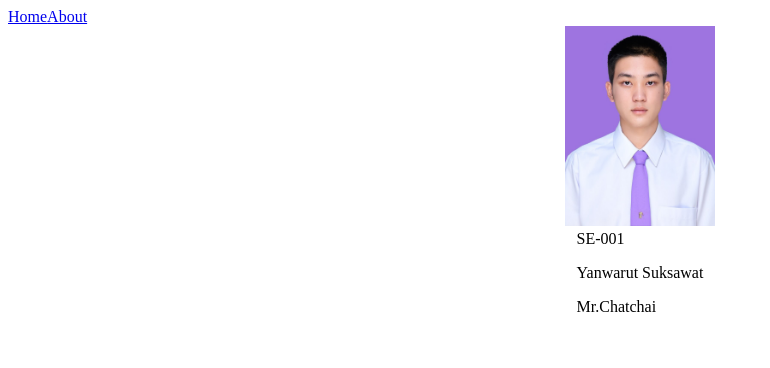
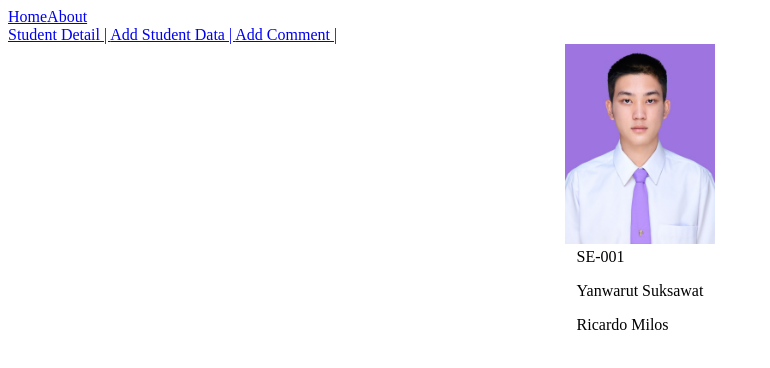
Before and after one commit to SE331-2023-project1/project01-sodium_helium_einstenium, a Vue app: page /student/1 in a window 1280 px wide. Shown: the top 368 px of the page, without its empty margins (0-770 px from the left). Built offline with nearby package versions, Linux system fonts and the light colour scheme; data requests are answered from the project's data file.

Commit message:
Create StudentLayout page
Create a Layout page of a student, Setup route navigation in index.ts

```diff
--- a/db.json
+++ b/db.json
@@ -7,8 +7,7 @@
       "name": "Yanwarut",
       "surname": "Suksawat",
       "image": "/src/assets/images/Student1.JPG",
-
-      "teacher": "Mr.Chatchai"
+      "advisorId": 3
     },
     {
       "id": 2,
@@ -16,7 +15,7 @@
       "name": "Cherprang ",
       "surname": "BNK48",
       "image": "/src/assets/images/Student22.jpg",
-      "teacher": "Mr.Chaichat"
+      "advisorId": 4
     },
     {
       "id": 3,
@@ -24,7 +23,7 @@
       "name": "Nobi",
       "surname": "Nobita",
       "image": "/src/assets/images/Student6.jpg",
-      "teacher": "Mrs.Panda"
+      "advisorId": 1
     },
     {
       "id": 4,
@@ -32,7 +31,7 @@
       "name": "Asher",
       "surname": "Barton",
       "image": "/src/assets/images/Student7.jpg",
-      "teacher": "Mrs.Panda"
+      "advisorId": 1
     },
     {
       "id": 5,
@@ -40,7 +39,7 @@
       "name": "Ignatius",
       "surname": "Sears",
       "image": "/src/assets/images/Student8.jpg",
-      "teacher": "Mrs.Panda"
+      "advisorId": 4
     },
     {
       "id": 6,
@@ -48,7 +47,7 @@
       "name": "Rebecca",
       "surname": "Gordon",
       "image": "/src/assets/images/Student3.png",
-      "teacher": "Mrs.Panda"
+      "advisorId": 2
     },
     {
       "id": 7,
@@ -56,7 +55,7 @@
       "name": "Upton",
       "surname": "Glover",
       "image": "/src/assets/images/Student4.jpg",
-      "teacher": "Mrs.Panda"
+      "advisorId": 3
     },
     {
       "id": 8,
@@ -64,100 +63,95 @@
       "name": "Macon",
       "surname": "Albert",
       "image": "/src/assets/images/Student5.jpg",
-      "teacher": "Mrs.Panda"
+      "advisorId": 3
     },
     {
       "id": 9,
-      "studentID":"SE-008",
+      "studentID":"SE-009",
       "name": "Robert",
       "surname": "Oppenheimer",
       "image": "/src/assets/images/Student9.jpg",
-      "teacher": "Mrs.Panda"
+      "advisorId": 2
     },
     {
       "id": 10,
-      "studentID":"SE-008",
+      "studentID":"SE-010",
       "name": "Robert",
       "surname": "Oppenheimer",
       "image": "/src/assets/images/Student10.jpg",
-      "teacher": "Mrs.Panda"
+      "advisorId": 2
     },
     {
       "id": 11,
-      "studentID":"SE-008",
+      "studentID":"SE-011",
       "name": "Walter",
       "surname": "White",
       "image": "/src/assets/images/Student11.jpg",
-      "teacher": "Mrs.Panda"
+      "advisorId": 5
     },
     {
       "id": 12,
-      "studentID":"SE-008",
+      "studentID":"SE-012",
       "name": "Jesse",
       "surname": "Pinkeman",
       "image": "/src/assets/images/Student12.jpg",
-      "teacher": "Mrs.Panda"
+      "advisorId": 5
     },
     {
       "id": 13,
-      "studentID":"SE-008",
+      "studentID":"SE-013",
       "name": "P'To",
       "surname": "Sillyfool",
       "image": "/src/assets/images/Student13.jpg",
-      "teacher": "Mrs.Panda"
+      "advisorId": 5
     },
     {
       "id": 14,
-      "studentID":"SE-008",
+      "studentID":"SE-014",
       "name": "Vin",
       "surname": "Diesel",
       "image": "/src/assets/images/Student23.jpg",
-      "teacher": "Mrs.Panda"
+      "advisorId": 2
     },
     {
       "id": 15,
-      "studentID":"SE-008",
+      "studentID":"SE-015",
       "name": "Jesus",
       "surname": "Christ",
       "image": "/src/assets/images/Student17.jpg",
-      "teacher": "Mrs.Panda"
+      "advisorId": 5
     }
 
   ],
-  "Advisors": [
+  "advisors": [
   {
     "id":"1",
-    "advisorID":"SEA-001" ,
     "name":"Master",
-    "surename":"Roshi",
+    "surname":"Roshi",
     "image":"https://static.wikia.nocookie.net/dragonball/images/e/e0/BuffRoshi%28PtP%29.png/revision/latest?cb=20170507163853"
   },
   {
     "id":"2",
-    "advisorID":"SEA-002" ,
     "name":"Doctor",
-    "surename":"Fish",
+    "surname":"Fish",
     "image":"https://storage-wp.thaipost.net/2022/05/%E0%B8%AB%E0%B8%A1%E0%B8%AD%E0%B8%9B%E0%B8%A5%E0%B8%B2-3.jpg"
   },
   {
     "id":"3",
-    "advisorID":"SEA-003" ,
     "name":"Ricardo",
-    "surename":"Milos",
+    "surname":"Milos",
     "image":"https://encrypted-tbn0.gstatic.com/images?q=tbn:ANd9GcTKuytkKRrbL9cS7FhwW8ywHptwKj0oE63Fz0MUKuvBgrltibfwXvmBHUeadM_nreicaqs&usqp=CAU"
   },
   {
     "id":"4",
-    "advisorID":"SEA-004" ,
     "name":"Billy",
-    "surename":"Herrington",
+    "surname":"Herrington",
     "image":"https://i1.sndcdn.com/avatars-000411292317-dt2f28-t500x500.jpg"
   },
   {
     "id":"5",
-    "advisorID":"SEA-005" ,
     "name":"Dreamy",
-    "surename":"Bull",
+    "surname":"Bull",
     "image":"https://i1.sndcdn.com/artworks-CnVRs1wSaUG51r6t-hYuXBA-t500x500.jpg"
   }
 ]
--- a/src/info.ts
+++ b/src/info.ts
@@ -5,5 +5,5 @@ export interface Information{
     surname: string
     studentProfile: string
     image: string
-    teacher: string
+    advisorId: number
 }
--- a/src/router/index.ts
+++ b/src/router/index.ts
@@ -1,7 +1,12 @@
 import { createRouter, createWebHistory } from 'vue-router'
 import HomeView from '../views/HomeView.vue'
 import AboutView from '../views/AboutView.vue'
-import StudentDetailView from '@/views/StudentDetailView.vue'
+import StudentDetailView from '@/views/event/StudentDetailView.vue'
+import StudentLayoutView from '@/views/event/StudentLayoutView.vue'
+import { useInformationStore } from '@/stores/informantion'
+import InformationService from '@/services/InformationService'
+import StudentAddView from '@/views/event/StudentAddView.vue'
+import StudentCommentView from '@/views/event/StudentCommentView.vue'
 const router = createRouter({
   history: createWebHistory(import.meta.env.BASE_URL),
   routes: [
@@ -17,9 +22,41 @@ const router = createRouter({
     },
     {
       path: '/student/:id',
-      name:  'student-detail',
-      component: StudentDetailView,
-      props: true
+      name:  'student-layout',
+      component: StudentLayoutView,
+      beforeEnter: (to) => {
+        const id: number = parseInt(to.params.id as string)
+        const studentStore = useInformationStore()
+        const advisorStore = useInformationStore()
+        return InformationService.getStudentById(id)
+        .then((response) => {
+          studentStore.setStudent(response.data)
+          InformationService.getAdvisorById(response.data.advisorId)
+          .then((response) => {
+            advisorStore.setAdvisor(response.data)
+          })
+        })
+        .catch((error) => {
+          console.log(error)
+        })
+      },
+      children: [
+        {
+          path: '',
+          name: 'student-detail',
+          component: StudentDetailView
+        },
+        {
+          path: '/student/:id/add-data',
+          name: 'student-add',
+          component: StudentAddView
+        },
+        {
+          path: '/student/:id/comment',
+          name: 'student-comment',
+          component: StudentCommentView
+        }
+      ]
     }
   ]
 })
--- a/src/services/InformationService.ts
+++ b/src/services/InformationService.ts
@@ -16,5 +16,8 @@ export default {
     },
     getStudentById(id: number): Promise<AxiosResponse<Information>> {
         return apiClient.get<Information>('students/' + id.toString())
+    },
+    getAdvisorById(id:number): Promise<AxiosResponse<Information>>{
+        return apiClient.get<Information>('advisors/'+ id.toString())
     }
 }
--- /dev/null
+++ b/src/stores/informantion.ts
@@ -0,0 +1,16 @@
+import type { Information } from "@/info"
+import { defineStore } from "pinia"
+export const useInformationStore = defineStore('student',{
+    state: () => ({
+        student: null as Information | null,
+        advisor: null as Information | null
+    }),
+    actions: {
+        setStudent(student: Information){
+            this.student = student
+        },
+        setAdvisor(advisor: Information){
+            this.advisor = advisor
+        }
+    }
+})
--- /dev/null
+++ b/src/views/event/StudentAddView.vue
@@ -0,0 +1,16 @@
+<script setup lang="ts">
+import type { Information } from '@/info'
+import type { PropType } from 'vue'
+
+const props = defineProps({
+    student:{
+     type : Object as PropType<Information>,
+     require: true
+    }
+})
+
+</script>
+<template>
+   <p>Edit the event here</p>
+   <button >Edit</button>
+</template>
--- /dev/null
+++ b/src/views/event/StudentCommentView.vue
@@ -0,0 +1,16 @@
+<script setup lang="ts">
+import type { Information } from '@/info'
+import type { PropType } from 'vue'
+
+const props = defineProps({
+    student:{
+     type : Object as PropType<Information>,
+     require: true
+    }
+})
+
+</script>
+<template>
+   <p>Make the comment here</p>
+   <button >Edit</button>
+</template>
--- a/src/views/StudentDetailView.vue
+++ b/src/views/event/StudentDetailView.vue
@@ -1,19 +1,16 @@
 <script setup lang="ts">
 import type { Information } from '@/info';
-import InformationService from '@/services/InformationService';
-import { ref } from 'vue';
+import { type PropType } from 'vue';
 
-
-const student = ref<Information | null> (null)
-const props = defineProps({
-    id: String
-})
-InformationService.getStudentById(Number(props.id))
-.then((response) => {
-    student.value = response.data
-})
-.catch((error) => {
-    console.log(error)
+defineProps({
+    student: {
+        type: Object as PropType<Information>,
+        require: true
+    },
+    advisor: {
+        type: Object as PropType<Information>,
+        require: true
+    }
 })
 </script>
 <template>
@@ -24,7 +21,7 @@ InformationService.getStudentById(Number(props.id))
    <div class="student-info">
     <span> {{ student.studentID }}</span>
    <p>{{ student.name }}  {{ student.surname }}</p>
-   <p>{{ student.teacher }}</p>
+   <p>{{ advisor?.name }}  {{ advisor?.surname }}</p>
    </div>
 
 </div>
--- /dev/null
+++ b/src/views/event/StudentLayoutView.vue
@@ -0,0 +1,24 @@
+<script setup lang="ts">
+import { useInformationStore } from '@/stores/informantion';
+import { storeToRefs } from 'pinia';
+import { ref } from 'vue';
+
+const store = useInformationStore()
+const student = storeToRefs(store).student
+const advisor = storeToRefs(store).advisor
+const id = ref(student?.value?.id)
+</script>
+<template>
+    <div v-if="student">
+
+       <div id="nav">
+        <router-link :to="{ name: 'student-detail', params:{id}}">Student Detail | </router-link>
+        <router-link :to="{ name: 'student-add', params:{id}}">Add Student Data | </router-link>
+        <router-link :to="{ name: 'student-comment', params:{id}}">Add Comment |</router-link>
+
+       </div>
+       <RouterView :student="student" :advisor="advisor"></RouterView>
+    </div>
+</template>
+<style scoped>
+</style>
```
Also changed, not shown: src/views/event/AdvisorLayoutView.vue (added, +7 -0 lines).
